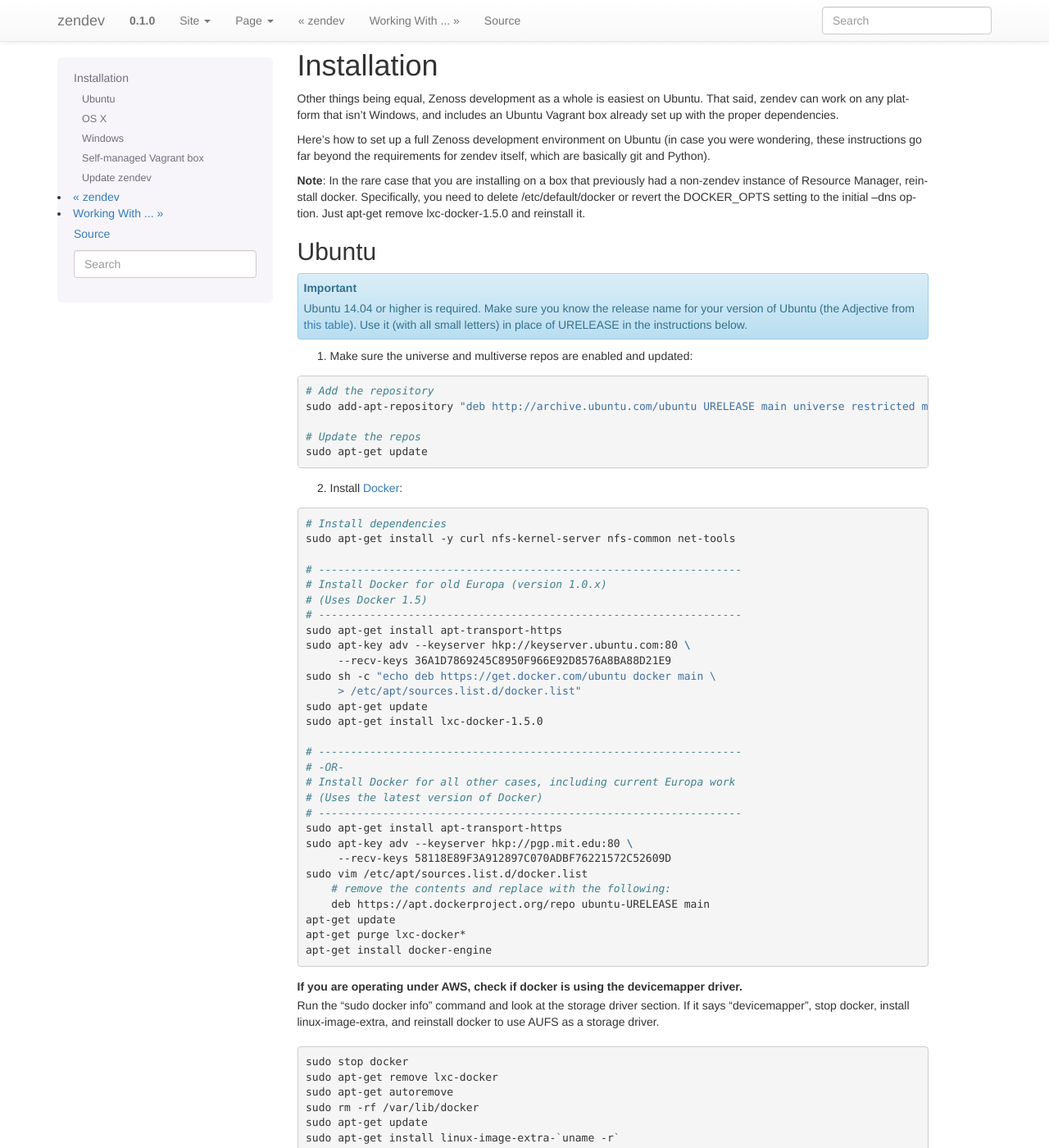
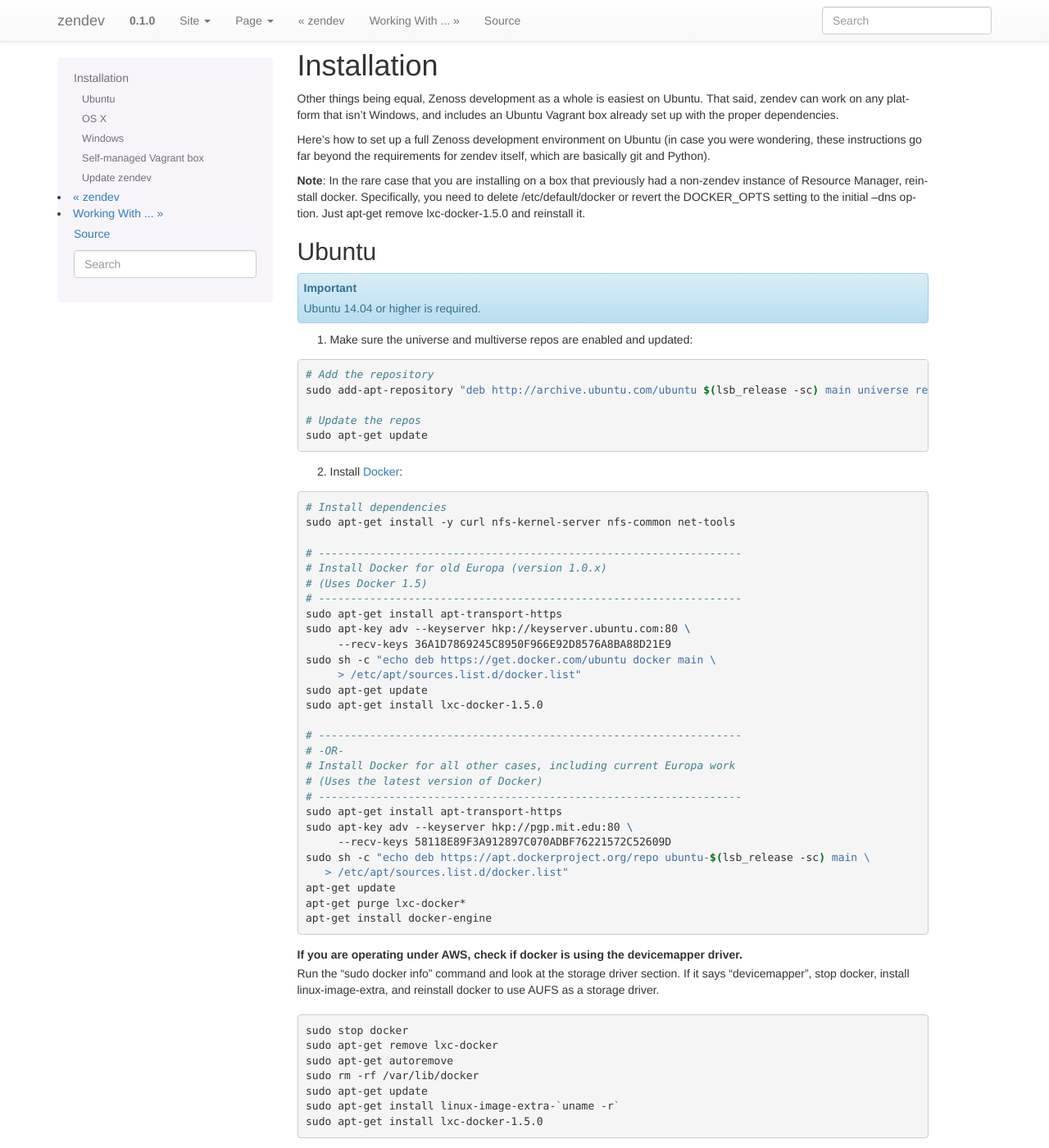
Before and after one commit to zenoss/zendev, a Sphinx documentation site: the page built from docs/installation.rst, in a window 1280 px wide and 1400 px high. Shown: the whole window at 82% size. Built offline with Sphinx 7.4.7, drawn with Linux system fonts in a browser that asks for light colours.

Commit message:
Simplify docker installation instructions
1) Replace text instruction with programmatic version determination
2) Replace edit instruction with echo command

```diff
--- a/docs/installation.rst
+++ b/docs/installation.rst
@@ -18,17 +18,14 @@
 
 Ubuntu
 ------
-.. important:: Ubuntu 14.04 or higher is required.  Make sure you know the release name
-	       for your version of Ubuntu (the Adjective from `this table
-	       <https://wiki.ubuntu.com/DevelopmentCodeNames#Release_Naming_Scheme>`_).
-	       Use it (with all small letters) in place of URELEASE in the instructions below.
+.. important:: Ubuntu 14.04 or higher is required.
 
 1. Make sure the universe and multiverse repos are enabled and updated:
 
 .. code-block:: bash
 
     # Add the repository
-    sudo add-apt-repository "deb http://archive.ubuntu.com/ubuntu URELEASE main universe restricted multiverse"
+    sudo add-apt-repository "deb http://archive.ubuntu.com/ubuntu $(lsb_release -sc) main universe restricted multiverse"
 
     # Update the repos
     sudo apt-get update
@@ -59,10 +56,9 @@
     # ------------------------------------------------------------------
     sudo apt-get install apt-transport-https
     sudo apt-key adv --keyserver hkp://pgp.mit.edu:80 \
-	 --recv-keys 58118E89F3A912897C070ADBF76221572C52609D
-    sudo vim /etc/apt/sources.list.d/docker.list
-        # remove the contents and replace with the following:
-        deb https://apt.dockerproject.org/repo ubuntu-URELEASE main
+         --recv-keys 58118E89F3A912897C070ADBF76221572C52609D
+    sudo sh -c "echo deb https://apt.dockerproject.org/repo ubuntu-$(lsb_release -sc) main \
+       > /etc/apt/sources.list.d/docker.list"
     apt-get update
     apt-get purge lxc-docker*
     apt-get install docker-engine
```
